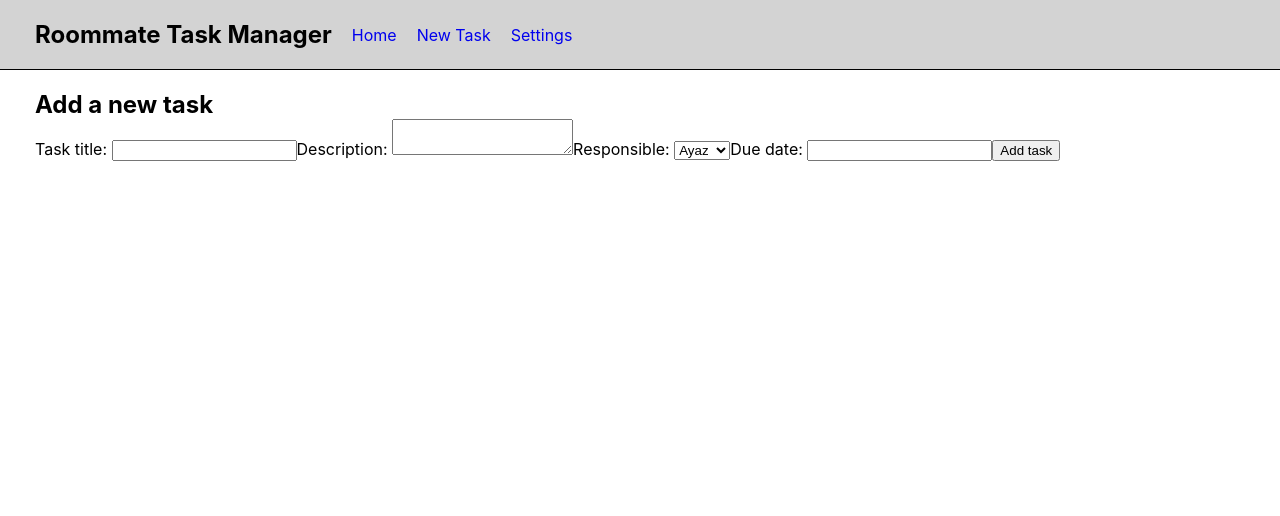
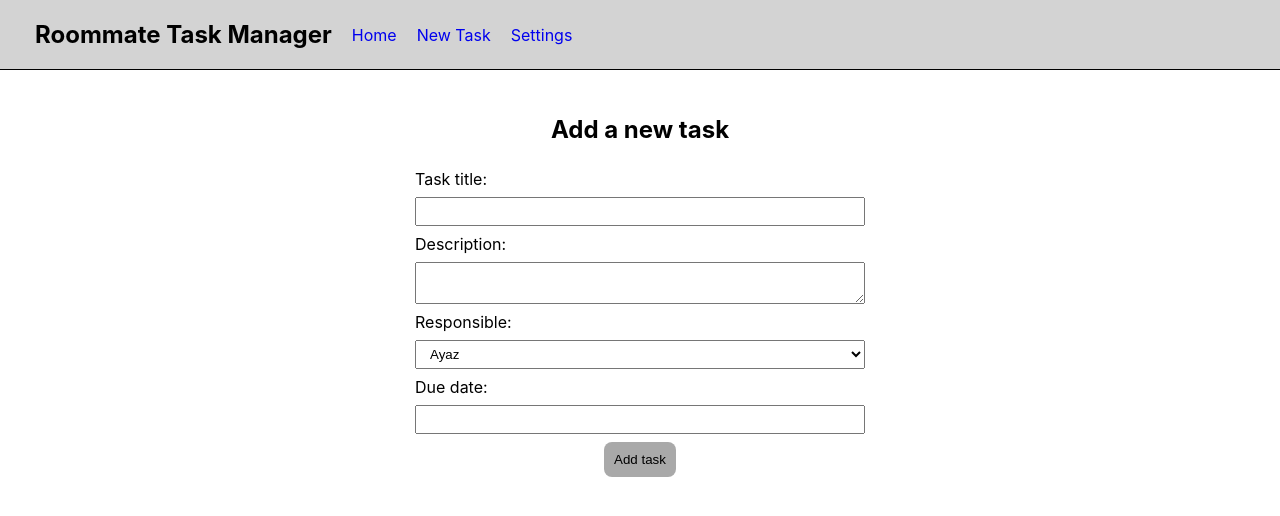
Before and after one commit to AyazCiplak/roommate-task-manager, a React (Create React App) app: page /new-task in a window 1280 px wide. Shown: the top 516 px of the page. Built offline with nearby package versions, Linux system fonts and the light colour scheme.

Commit message:
Styled task creation page

```diff
--- a/src/index.css
+++ b/src/index.css
@@ -36,3 +36,34 @@ code {
 .tasks-header, .users-header {
   border-bottom: 1px solid black;
 }
+
+.create-task {
+  max-width: 450px;
+  margin: 0 auto;
+  text-align: center;
+}
+
+.create-task label {
+  text-align: left;
+  display: block;
+}
+
+.create-task h2{
+  margin: 25px 0px;
+}
+
+.create-task input, .create-task textarea, .create-task select {
+  width: 100%;
+  padding: 5px 10px;
+  margin: 8px 0px;
+  box-sizing: border-box;
+  display: block;
+}
+
+.create-task button {
+  background-color: darkgray;
+  border: 0;
+  padding: 10px;
+  border-radius: 8px;
+  cursor: pointer;
+}
```
